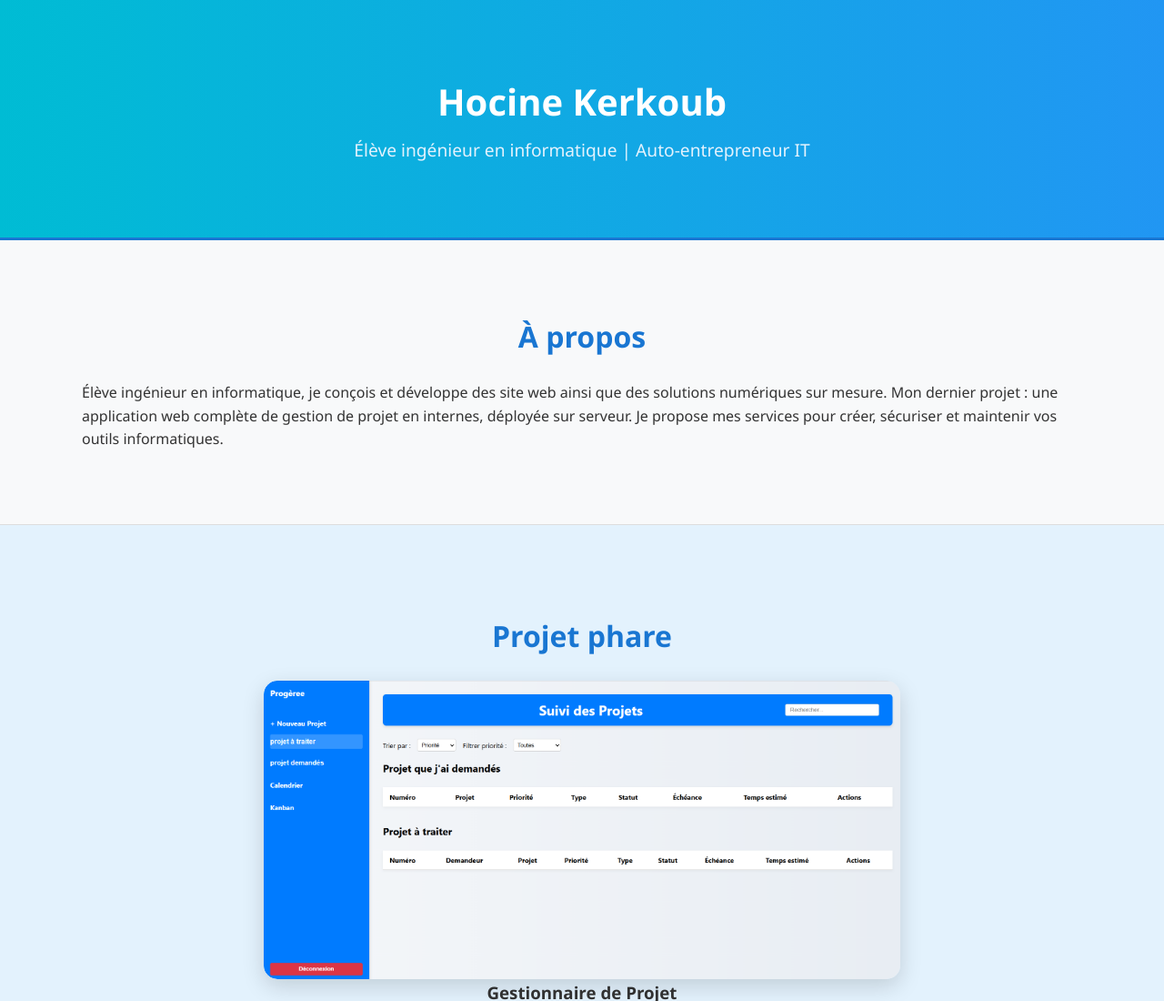
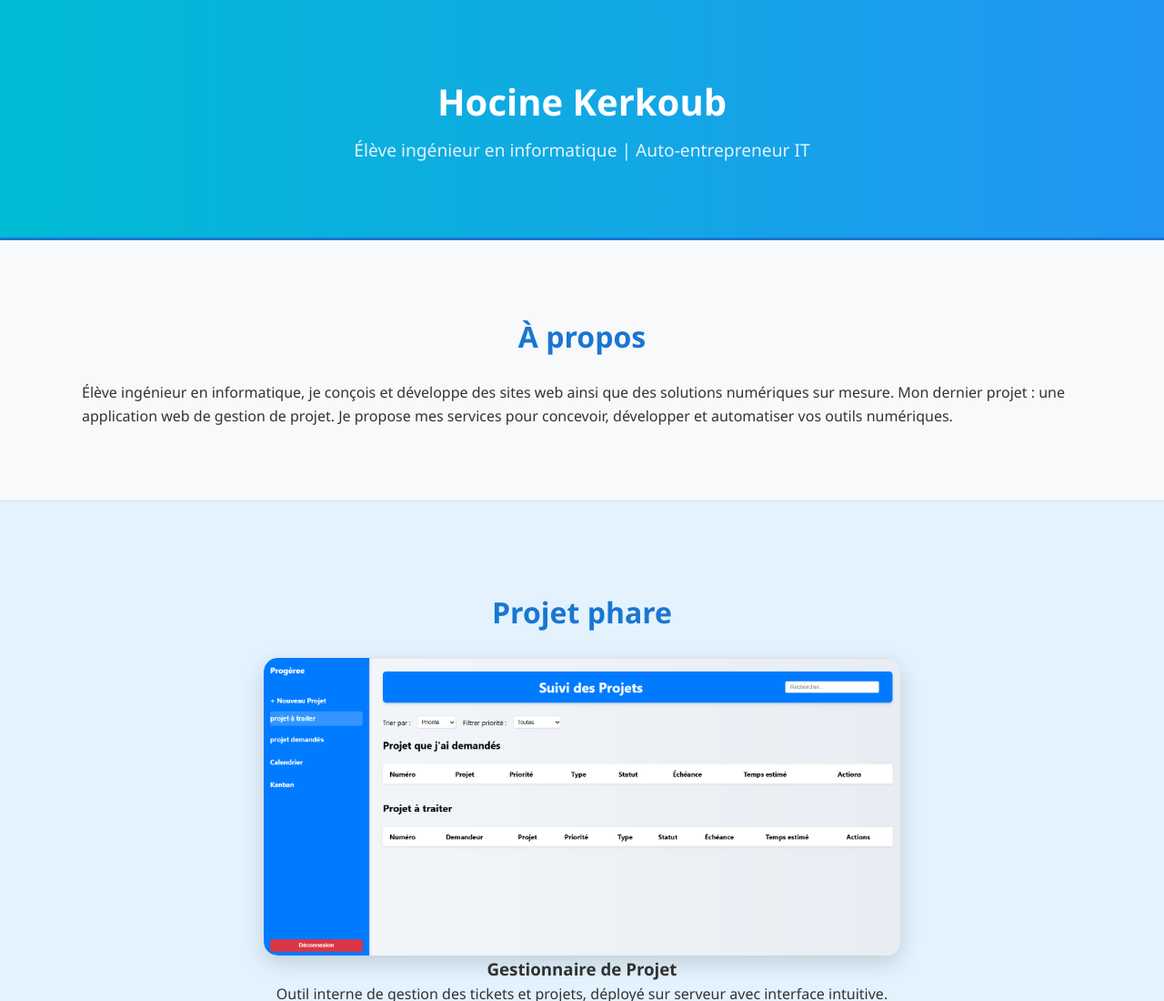
Before and after one commit to Hocinek/Hocinek.github.io, a plain HTML site: page index.html in a window 1280 px wide. Shown: the top 1100 px of the page at 91% size. Drawn offline with Linux system fonts and the light colour scheme.

Commit message:
correction

```diff
--- a/index.html
+++ b/index.html
@@ -20,9 +20,9 @@
     <div class="container">
       <h2>À propos</h2>
       <p>
-        Élève ingénieur en informatique, je conçois et développe des site web ainsi que  des solutions numériques sur mesure.
-        Mon dernier projet : une application web complète de gestion de projet en internes, déployée sur serveur.
-        Je propose mes services pour créer, sécuriser et maintenir vos outils informatiques.
+        Élève ingénieur en informatique, je conçois et développe des sites web ainsi que  des solutions numériques sur mesure.
+        Mon dernier projet : une application web de gestion de projet.
+        Je propose mes services pour concevoir, développer et automatiser vos outils numériques.
       </p>
     </div>
   </section>
```
